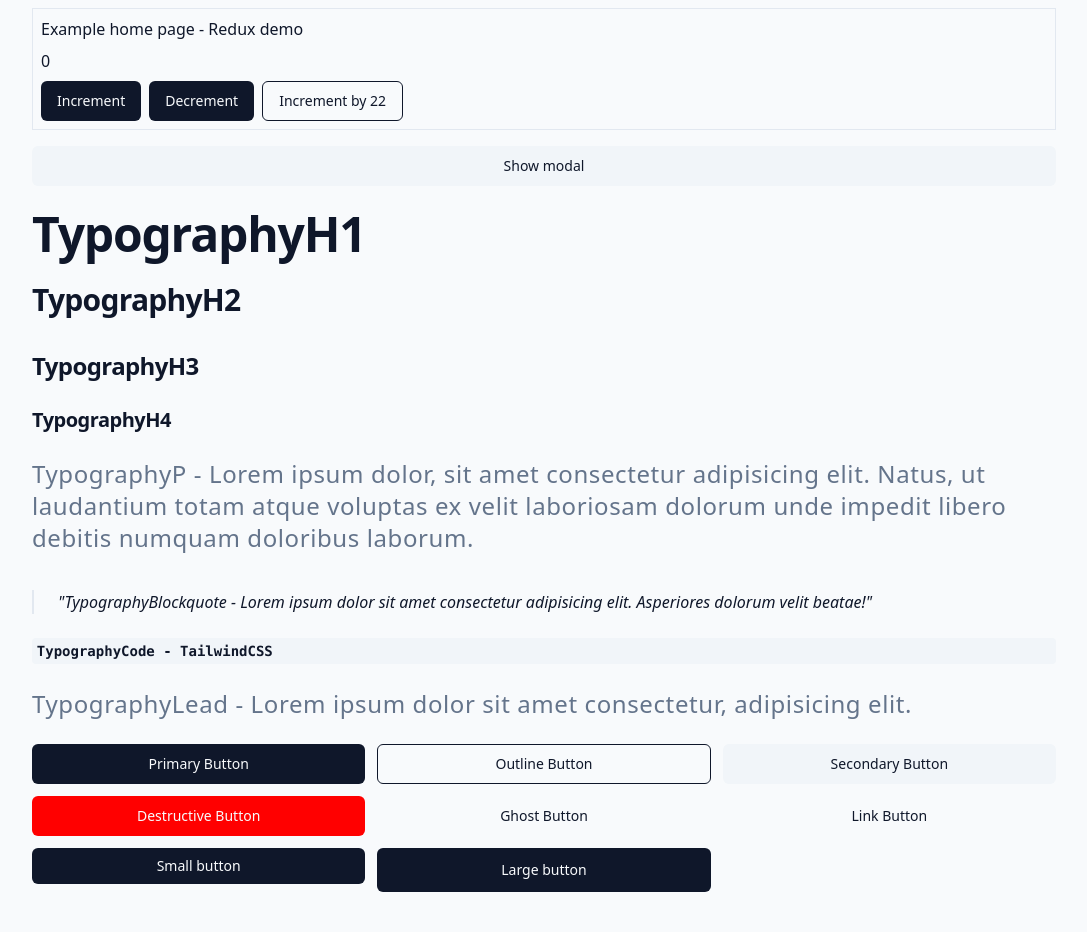
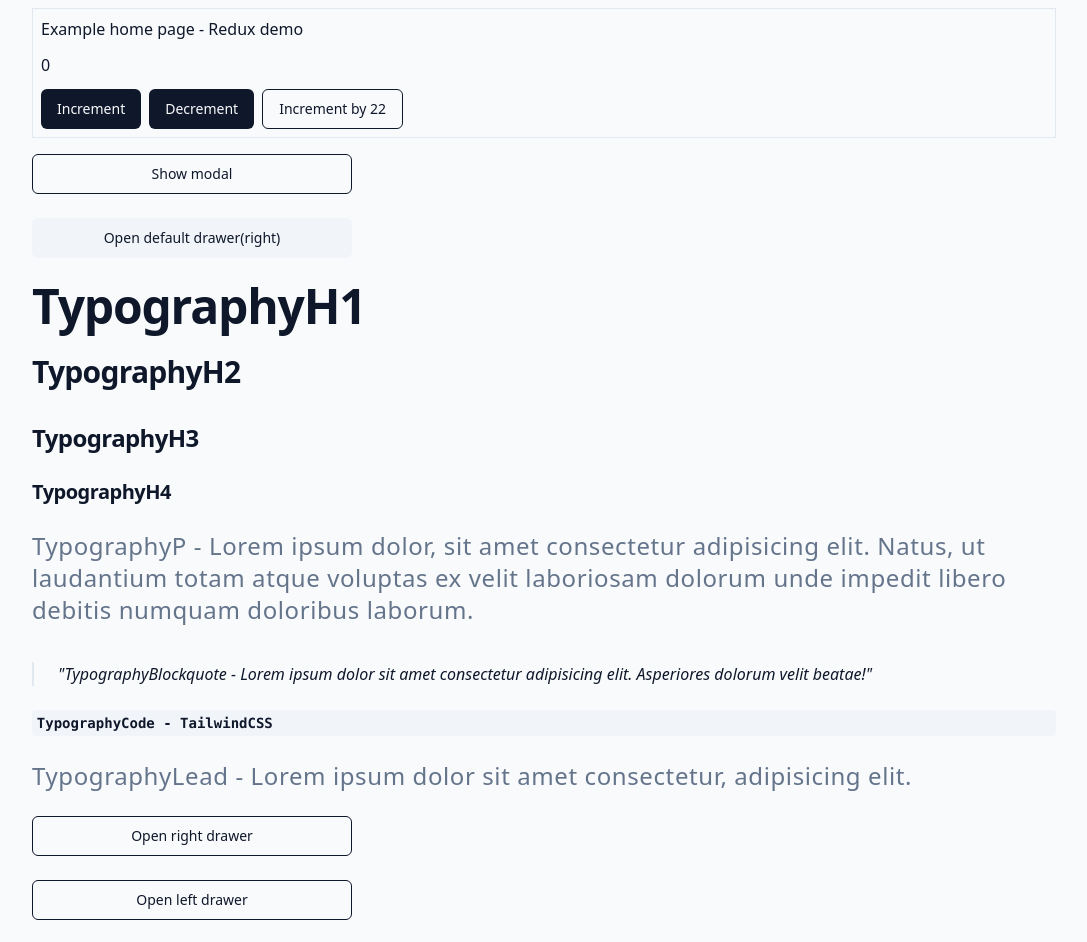
Before and after one commit to mathewbushuru/react-starter-kit, a React (Vite) app: page / in a window 1280 px wide. Shown: the top 942 px of the page, without its empty margins (96-1183 px from the left). Built offline with nearby package versions, Linux system fonts and the light colour scheme.

Commit message:
Drawer component

```diff
--- /dev/null
+++ b/src/components/ui/Drawer.tsx
@@ -0,0 +1,230 @@
+import * as React from "react";
+import * as DrawerPrimitive from "@radix-ui/react-alert-dialog";
+import { VariantProps, cva } from "class-variance-authority";
+import { X } from "lucide-react";
+
+import { cn } from "@/lib/utils";
+
+const Drawer = DrawerPrimitive.Root;
+const DrawerTrigger = DrawerPrimitive.Trigger;
+
+const portalVariants = cva("fixed inset-0 z-50 flex", {
+  variants: {
+    position: {
+      top: "items-start",
+      bottom: "items-end",
+      left: "justify-start",
+      right: "justify-end",
+    },
+  },
+  defaultVariants: { position: "right" },
+});
+
+interface DrawerPortalProps
+  extends DrawerPrimitive.DialogPortalProps,
+    VariantProps<typeof portalVariants> {}
+
+const DrawerPortal = ({
+  position,
+  className,
+  children,
+  ...props
+}: DrawerPortalProps) => {
+  return (
+    <DrawerPrimitive.Portal className={cn(className)} {...props}>
+      <div className={portalVariants({ position })}>{children}</div>
+    </DrawerPrimitive.Portal>
+  );
+};
+
+const DrawerOverlay = React.forwardRef<
+  React.ElementRef<typeof DrawerPrimitive.Overlay>,
+  React.ComponentPropsWithoutRef<typeof DrawerPrimitive.Overlay>
+>(({ className, children, ...props }, ref) => {
+  return (
+    <DrawerPrimitive.Overlay
+      className={cn(
+        "fixed inset-0 bg-background/80 backdrop-blur-sm transition-all duration-100 data-[state=closed]:animate-out data-[state=closed]:fade-out data-[state=open]:fade-in",
+        className
+      )}
+      {...props}
+      ref={ref}
+    />
+  );
+});
+
+const DrawerVariants = cva(
+  "fixed z-50 scale-100 gap-4 bg-background p-6 opacity-100 shadow-lg ",
+  {
+    variants: {
+      position: {
+        top: "animate-in slide-in-from-top w-full duration-300 border",
+        bottom: "animate-in slide-in-from-bottom w-full duration-300 border",
+        left: "animate-in slide-in-from-left h-full duration-300",
+        right: "animate-in slide-in-from-right h-full duration-300",
+      },
+      size: {
+        content: "",
+        default: "",
+        sm: "",
+        lg: "",
+        xl: "",
+        full: "",
+      },
+    },
+    compoundVariants: [
+      {
+        position: ["top", "bottom"],
+        size: "content",
+        class: "max-h-screen",
+      },
+      {
+        position: ["top", "bottom"],
+        size: "default",
+        class: "h-1/3",
+      },
+      {
+        position: ["top", "bottom"],
+        size: "sm",
+        class: "h-1/4",
+      },
+      {
+        position: ["top", "bottom"],
+        size: "lg",
+        class: "h-1/2",
+      },
+      {
+        position: ["top", "bottom"],
+        size: "xl",
+        class: "h-5/6",
+      },
+      {
+        position: ["top", "bottom"],
+        size: "full",
+        class: "h-screen",
+      },
+      {
+        position: ["right", "left"],
+        size: "content",
+        class: "max-w-screen",
+      },
+      {
+        position: ["right", "left"],
+        size: "default",
+        class: "w-5/6 sm:w-1/3",
+      },
+      {
+        position: ["right", "left"],
+        size: "sm",
+        class: "w-5/6 sm:w-1/4",
+      },
+      {
+        position: ["right", "left"],
+        size: "lg",
+        class: "w-5/6 sm:w-1/2",
+      },
+      {
+        position: ["right", "left"],
+        size: "xl",
+        class: "w-5/6",
+      },
+      {
+        position: ["right", "left"],
+        size: "full",
+        class: "w-screen",
+      },
+    ],
+    defaultVariants: {
+      position: "right",
+      size: "default",
+    },
+  }
+);
+
+export interface DrawerContentProps
+  extends React.ComponentPropsWithoutRef<typeof DrawerPrimitive.Content>,
+    VariantProps<typeof DrawerVariants> {}
+
+const DrawerContent = React.forwardRef<
+  React.ElementRef<typeof DrawerPrimitive.Content>,
+  DrawerContentProps
+>(({ position, size, className, children, ...props }, ref) => {
+  return (
+    <DrawerPortal position={position}>
+      <DrawerOverlay />
+      <DrawerPrimitive.Content
+        ref={ref}
+        className={cn(DrawerVariants({ position, size }), className)}
+        {...props}
+      >
+        {children}
+        <DrawerPrimitive.Cancel className="f absolute right-4 top-4 rounded-sm opacity-70 transition-opacity hover:opacity-100 focus:outline-none">
+          <X className="h-4 w-4" />
+          <span className="sr-only">Close</span>
+        </DrawerPrimitive.Cancel>
+      </DrawerPrimitive.Content>
+    </DrawerPortal>
+  );
+});
+
+const DrawerHeader = ({
+  className,
+  ...props
+}: React.HTMLAttributes<HTMLDivElement>) => {
+  return (
+    <div
+      className={cn(
+        "flex flex-col space-y-2 text-center sm:text-left",
+        className
+      )}
+      {...props}
+    />
+  );
+};
+
+const DrawerFooter = ({
+  className,
+  ...props
+}: React.HTMLAttributes<HTMLDivElement>) => {
+  return (
+    <div
+      className={cn(
+        "sm:space-x-x flex flex-col-reverse sm:flex-row sm:justify-end",
+        className
+      )}
+      {...props}
+    />
+  );
+};
+
+const DrawerTitle = React.forwardRef<
+  React.ElementRef<typeof DrawerPrimitive.Title>,
+  React.ComponentPropsWithoutRef<typeof DrawerPrimitive.Title>
+>(({ className, ...props }, ref) => {
+  return (
+    <DrawerPrimitive.Title ref={ref} className={cn("text-lg font-semibold text-foreground", className)} {...props} />
+  );
+});
+
+const DrawerDescription = React.forwardRef<
+  React.ElementRef<typeof DrawerPrimitive.Description>,
+  React.ComponentPropsWithoutRef<typeof DrawerPrimitive.Description>
+>(({ className, ...props }, ref) => {
+  return (
+    <DrawerPrimitive.Description
+      ref={ref}
+      className={cn("text-sm text-muted-foreground", className)}
+      {...props}
+    />
+  );
+});
+
+export {
+  Drawer,
+  DrawerTrigger,
+  DrawerContent,
+  DrawerHeader,
+  DrawerFooter,
+  DrawerTitle,
+  DrawerDescription,
+};
--- a/src/components/ui/index.ts
+++ b/src/components/ui/index.ts
@@ -1,3 +1,4 @@
 export * from "@/components/ui/Button";
+export * from "@/components/ui/Drawer";
 export * from "@/components/ui/Modal";
 export * from "@/components/ui/Typography";
--- a/src/features/example-feature/pages/home-example/index.tsx
+++ b/src/features/example-feature/pages/home-example/index.tsx
@@ -11,6 +11,15 @@ import {
   TypographyH4,
   TypographyP,
   TypographyLead,
+} from "@/components/ui";
+import {
+  Drawer,
+  DrawerTrigger,
+  DrawerContent,
+  DrawerHeader,
+  DrawerTitle,
+  DrawerDescription,
+  DrawerFooter,
 } from "@/components/ui";
 import {
   Modal,
@@ -37,10 +46,17 @@ export const ExampleHomePage: FC<HomePageProps> = ({}) => {
 
   const value = useSelector((state: any) => state.counter.value);
 
+  const drawerPositions: ["right", "left", "top", "bottom"] = [
+    "right",
+    "left",
+    "top",
+    "bottom",
+  ];
+
   return (
     <div className="min-h-screen bg-primary-foreground p-2 pb-10 text-primary">
       <div className="max-w-5xl sm:mx-auto">
-        <div className="mb-4 space-y-2 border p-2">
+        <div className="mb-4 space-y-3 border p-2">
           <div>Example home page - Redux demo</div>
           <div>{value}</div>
           <div className="flex gap-2">
@@ -62,7 +78,9 @@ export const ExampleHomePage: FC<HomePageProps> = ({}) => {
         <div className="flex flex-col gap-6">
           <Modal>
             <ModalTrigger asChild>
-              <Button variant="secondary">Show modal</Button>
+              <Button variant="outline" className="max-w-xs">
+                Show modal
+              </Button>
             </ModalTrigger>
             <ModalContent>
               <ModalHeader>
@@ -77,6 +95,31 @@ export const ExampleHomePage: FC<HomePageProps> = ({}) => {
               </ModalFooter>
             </ModalContent>
           </Modal>
+
+          <Drawer>
+            <DrawerTrigger asChild>
+              <Button variant="secondary" className="max-w-xs">
+                Open default drawer(right)
+              </Button>
+            </DrawerTrigger>
+            <DrawerContent>
+              <DrawerHeader>
+                <DrawerTitle>Edit profile</DrawerTitle>
+                <DrawerDescription>
+                  Make changes to your profile here. Click save when you're
+                  done.
+                </DrawerDescription>
+              </DrawerHeader>
+              <div>
+                Name <br />
+                Username <br />
+                Input <br />
+              </div>
+              <DrawerFooter>
+                <Button>Save changes</Button>
+              </DrawerFooter>
+            </DrawerContent>
+          </Drawer>
 
           <TypographyH1>TypographyH1</TypographyH1>
 
@@ -103,6 +146,33 @@ export const ExampleHomePage: FC<HomePageProps> = ({}) => {
             TypographyLead - Lorem ipsum dolor sit amet consectetur, adipisicing
             elit.
           </TypographyLead>
+
+          {drawerPositions.map((position) => (
+            <Drawer key={position}>
+              <DrawerTrigger asChild>
+                <Button variant="outline" className="max-w-xs">
+                  Open {position} drawer
+                </Button>
+              </DrawerTrigger>
+              <DrawerContent position={position}>
+                <DrawerHeader>
+                  <DrawerTitle>Edit profile</DrawerTitle>
+                  <DrawerDescription>
+                    Make changes to your profile here. Click save when you're
+                    done.
+                  </DrawerDescription>
+                </DrawerHeader>
+                <div>
+                  Name <br />
+                  Username <br />
+                  Input <br />
+                </div>
+                <DrawerFooter>
+                  <Button>Save changes</Button>
+                </DrawerFooter>
+              </DrawerContent>
+            </Drawer>
+          ))}
         </div>
 
         <div className="mt-6 grid grid-cols-2 gap-3  sm:grid-cols-3">
@@ -112,8 +182,8 @@ export const ExampleHomePage: FC<HomePageProps> = ({}) => {
           <Button variant="destructive">Destructive Button</Button>
           <Button variant="ghost">Ghost Button</Button>
           <Button variant="link">Link Button</Button>
-          <Button size="sm">Small  button</Button>
-          <Button size="lg">Large  button</Button>
+          <Button size="sm">Small button</Button>
+          <Button size="lg">Large button</Button>
         </div>
       </div>
     </div>
```
